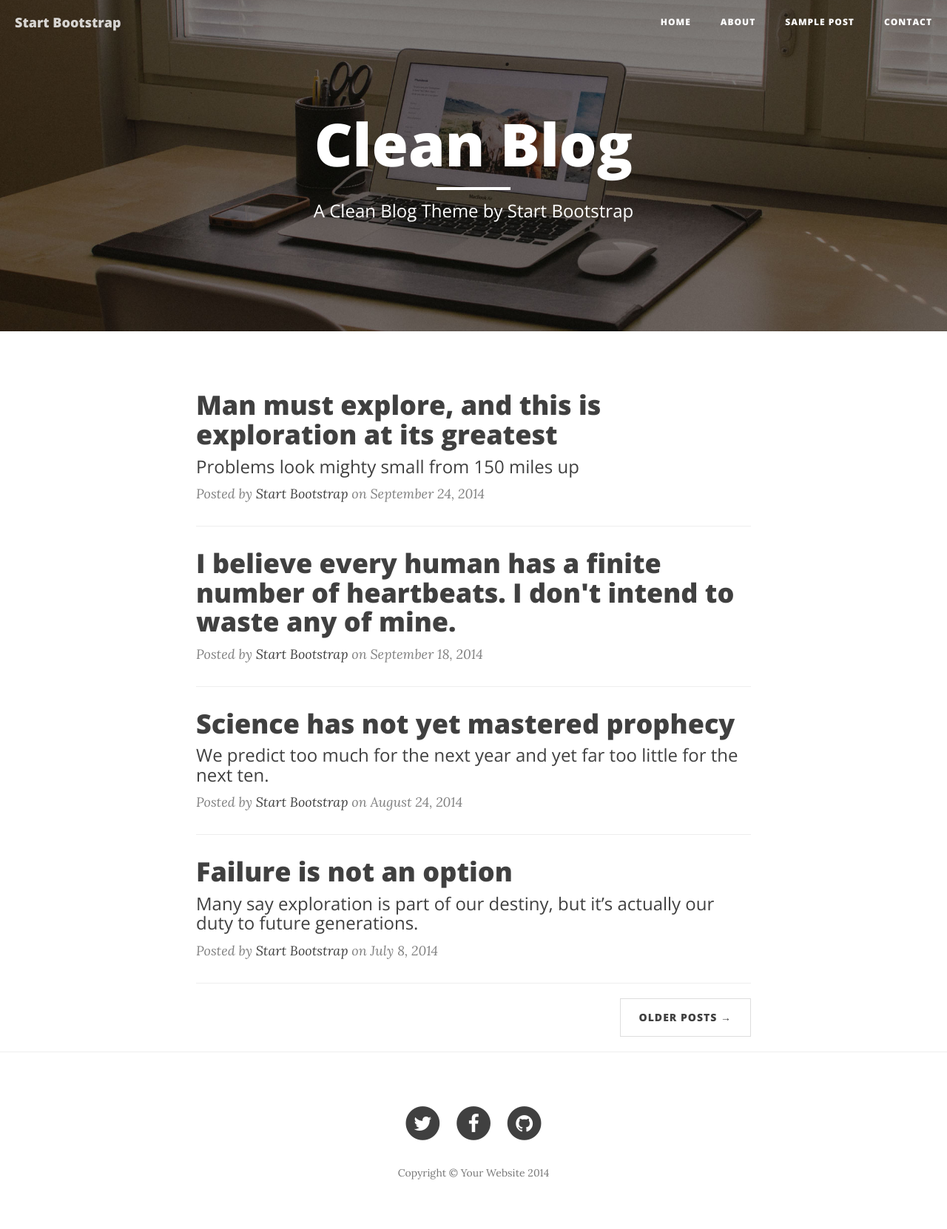
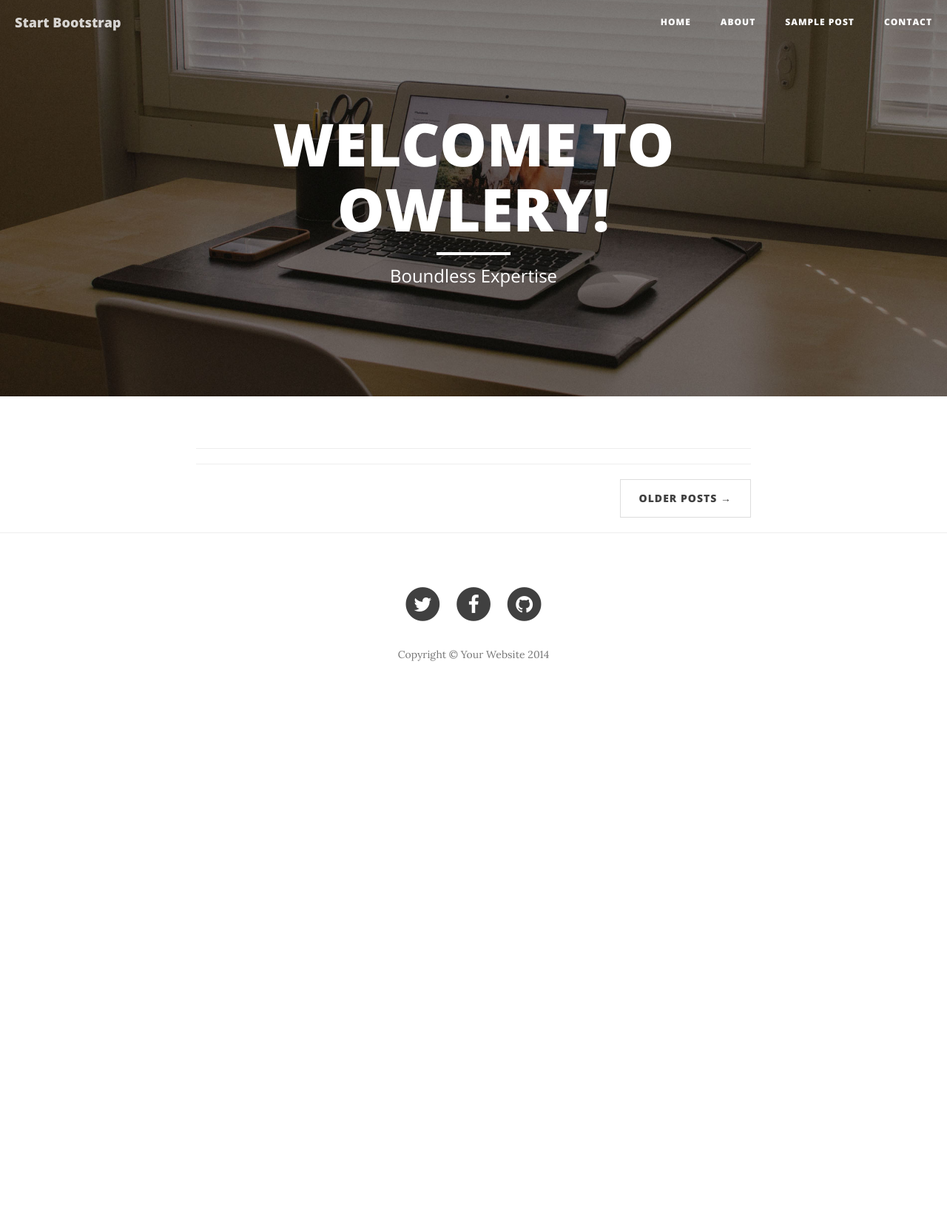
Before and after one commit to hoangtran0192/Owlery, a Flask app: page / in a window 1280 px wide. Shown: the whole page at 74% size. After the commit the page ends 894 px from the top, so only its background shows below. Run offline with Flask 2, Linux system fonts and the light colour scheme; some libraries are stand-ins or nearby versions.

Commit message:
no message

```diff
--- a/app.py
+++ b/app.py
@@ -1,24 +1,44 @@
 from flask import Flask, render_template
-
 app = Flask(__name__)
 
-#Lập ra movie_list
-class Movie:
-    def __init__(self, title, img):
-        self.title = title
-        self.img = img
+#import từ thư viện Mongo DB
+import mongoengine
+from mongoengine import Document, StringField
+host = "ds011893.mlab.com"
+port = 11893
+db_name = "c4e_rss"
+user_name = "c4e"
+password = "codethechange"
+mongoengine.connect(db_name, host=host, port=port, username=user_name, password=password)
 
-movie1 = Movie("Tom & Jerry", "https://upload.wikimedia.org/wikipedia/en/5/5f/TomandJerryTitleCardc.jpg")
-movie2 = Movie("Harry Potter", "http://static.independent.co.uk/s3fs-public/styles/article_large/public/thumbnails/image/2013/09/12/17/potter.jpg")
-movie_list = [
-    movie1,
-    movie2,
-    Movie("50 Shades of Grey", "http://cdn04.cdn.justjared.com/wp-content/uploads/headlines/2015/04/fifty-shades-of-grey-writer.jpg")
-    ]
+class Movie(Document): #để báo cho Python là mình lấy dữ liệu từ Document của Mongo DB
+    title = StringField() #Mongo sẽ tự tìm những field có trùng tên ở trên DB và mục này của Python
+    img = StringField()
+
+# #Để update dữ liệu lên Mongo DB:
+# m = Movie(
+#     title = "Tom & Jerry",
+#     img = "https://upload.wikimedia.org/wikipedia/en/5/5f/TomandJerryTitleCardc.jpg"
+# )
+# m.save()
+
+# #Lập ra movie_list
+# class Movie:
+#     def __init__(self, title, img):
+#         self.title = title
+#         self.img = img
+#
+# movie1 = Movie("Tom & Jerry", "https://upload.wikimedia.org/wikipedia/en/5/5f/TomandJerryTitleCardc.jpg")
+# movie2 = Movie("Harry Potter", "http://static.independent.co.uk/s3fs-public/styles/article_large/public/thumbnails/image/2013/09/12/17/potter.jpg")
+# movie_list = [
+#     movie1,
+#     movie2,
+#     Movie("50 Shades of Grey", "http://cdn04.cdn.justjared.com/wp-content/uploads/headlines/2015/04/fifty-shades-of-grey-writer.jpg")
+#     ]
 
 @app.route('/')
 def index():
-    return render_template("index.html")
+    return render_template("index.html", m_list = Movie.objects)
 
 @app.route('/<name>')
 def hello(name):
--- a/templates/index.html
+++ b/templates/index.html
@@ -76,9 +76,9 @@
             <div class="row">
                 <div class="col-lg-8 col-lg-offset-2 col-md-10 col-md-offset-1">
                     <div class="site-heading">
-                        <h1>Clean Blog</h1>
+                        <h1>WELCOME TO OWLERY!</h1>
                         <hr class="small">
-                        <span class="subheading">A Clean Blog Theme by Start Bootstrap</span>
+                        <span class="subheading">Boundless Expertise</span>
                     </div>
                 </div>
             </div>
@@ -89,50 +89,23 @@
     <div class="container">
         <div class="row">
             <div class="col-lg-8 col-lg-offset-2 col-md-10 col-md-offset-1">
+
+                {% for movie in m_list %}
                 <div class="post-preview">
                     <a href="post.html">
                         <h2 class="post-title">
-                            Man must explore, and this is exploration at its greatest
+                            {{ movie.title }}
                         </h2>
                         <h3 class="post-subtitle">
-                            Problems look mighty small from 150 miles up
+                            Awesome Movie! :)
                         </h3>
+                        <img src="{{ movie.img }}">
                     </a>
                     <p class="post-meta">Posted by <a href="#">Start Bootstrap</a> on September 24, 2014</p>
                 </div>
+                {% endfor %}
+
                 <hr>
-                <div class="post-preview">
-                    <a href="post.html">
-                        <h2 class="post-title">
-                            I believe every human has a finite number of heartbeats. I don't intend to waste any of mine.
-                        </h2>
-                    </a>
-                    <p class="post-meta">Posted by <a href="#">Start Bootstrap</a> on September 18, 2014</p>
-                </div>
-                <hr>
-                <div class="post-preview">
-                    <a href="post.html">
-                        <h2 class="post-title">
-                            Science has not yet mastered prophecy
-                        </h2>
-                        <h3 class="post-subtitle">
-                            We predict too much for the next year and yet far too little for the next ten.
-                        </h3>
-                    </a>
-                    <p class="post-meta">Posted by <a href="#">Start Bootstrap</a> on August 24, 2014</p>
-                </div>
-                <hr>
-                <div class="post-preview">
-                    <a href="post.html">
-                        <h2 class="post-title">
-                            Failure is not an option
-                        </h2>
-                        <h3 class="post-subtitle">
-                            Many say exploration is part of our destiny, but it’s actually our duty to future generations.
-                        </h3>
-                    </a>
-                    <p class="post-meta">Posted by <a href="#">Start Bootstrap</a> on July 8, 2014</p>
-                </div>
                 <hr>
                 <!-- Pager -->
                 <ul class="pager">
```
